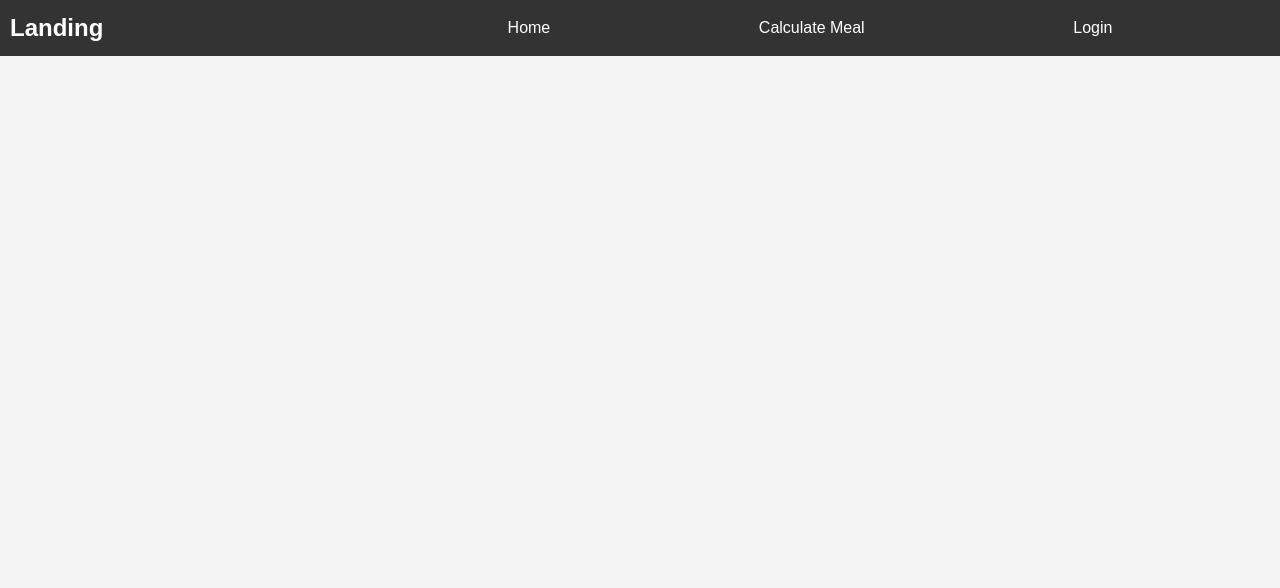
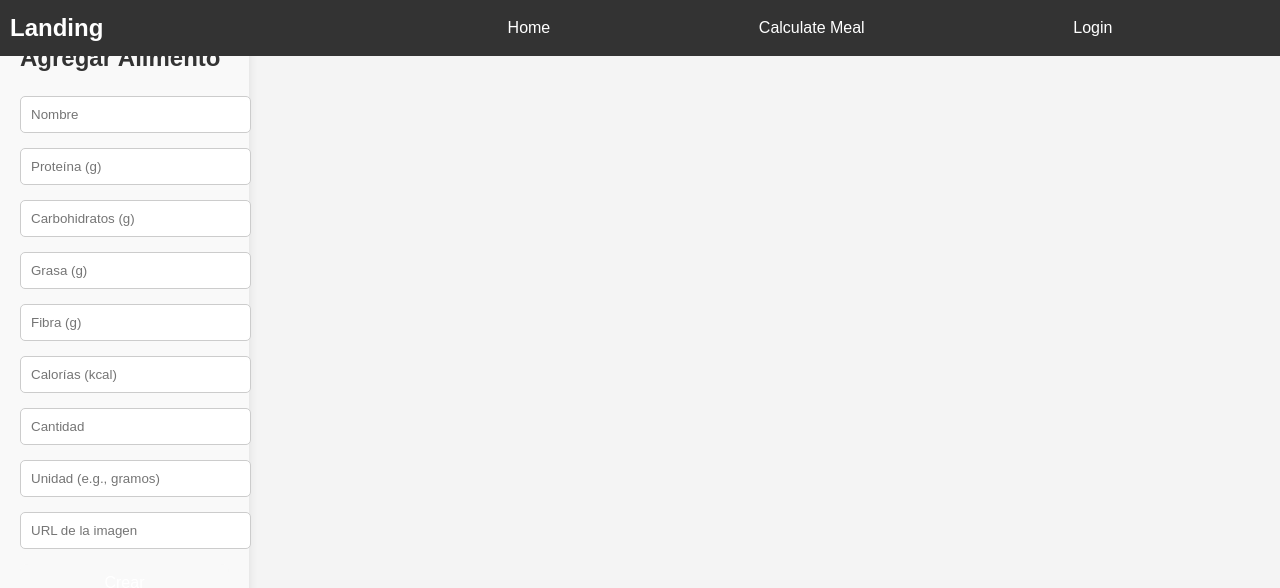
Before and after one commit to Cristianp24/FoodProject, a React (Vite) app in the folder frontend/: page /create-food in a window 1280 px wide. Shown: the top 588 px of the page. Built offline with nearby package versions, Linux system fonts and the light colour scheme.

Commit message:
Admin Roles

```diff
--- a/frontend/src/App.jsx
+++ b/frontend/src/App.jsx
@@ -11,8 +11,9 @@ import MealDetails from './views/mealDetail/mealDetails';
 import SignUp from './views/Form/SigIn';
 import RequestPasswordReset from './views/Form/RequestPasswordReset.jsx';
 import ResetPassword from './views/Form/ResetPassword.jsx';
+import Dashboard from './views/Dashboard/Dashboard.jsx';
+import FoodForm from './views/Dashboard/Components/FoodsTab/FoodForm.jsx';
 import './App.css';
-import Dashboard from './views/Dashboard/Dashboard.jsx';
 function App() {
   //const location = useLocation(); // Use useLocation to determine the path
 
@@ -30,6 +31,7 @@ function App() {
           <Route path="/request-password-reset" element={<RequestPasswordReset />} />
           <Route path="/reset-password/:token" element={<ResetPassword />} />
           <Route path="/home" element={<Home />} />
+          <Route path="/create-food" element={<FoodForm />} />
           <Route path="/create-meal" element={<CreateMeal />} />
           <Route path="/meals/:mealId" element={<MealDetails />} />
           <Route path="/meals/users" element={<UserMeals />} />
--- a/frontend/src/components/NavBar/Navbar.jsx
+++ b/frontend/src/components/NavBar/Navbar.jsx
@@ -1,32 +1,38 @@
 import React, { useState, useEffect } from 'react';
 import { useNavigate } from 'react-router-dom';
+import { jwtDecode } from 'jwt-decode'; // Importa correctamente jwtDecode
 import './Navbar.css';
-import {jwtDecode} from 'jwt-decode';
 
 const Navbar = () => {
   const [isOpen, setIsOpen] = useState(false);
   const [isAuthenticated, setIsAuthenticated] = useState(false);
+  const [isAdmin, setIsAdmin] = useState(false); // Nuevo estado para verificar rol de admin
   const navigate = useNavigate();
-
-
 
   const checkAuth = () => {
     const token = localStorage.getItem('token');
     if (token) {
+      const decodedToken = jwtDecode(token);
       setIsAuthenticated(true);
+      setIsAdmin(decodedToken.role === 'admin'); // Verifica si el rol es 'admin'
     } else {
       setIsAuthenticated(false);
+      setIsAdmin(false);
     }
   };
 
   useEffect(() => {
     const token = window.location.hash.split('#')[1];
     if (token) {
-      const decodedToken = jwtDecode(token); // Decodificar el token
-      const userId = decodedToken.id || decodedToken.sub; // Asignar userId
+      const decodedToken = jwtDecode(token);
+      const userId = decodedToken.id || decodedToken.sub;
+      const userRole = decodedToken.role; // Obtén el rol del token
+
       localStorage.setItem('token', token);
-      localStorage.setItem('userId', userId); // Almacenar el userId
-      window.location.hash = ''; // Eliminar el token de la URL
+      localStorage.setItem('userId', userId);
+      localStorage.setItem('userRole', userRole); // Almacena el rol
+      setIsAdmin(userRole === 'admin'); // Establece el estado si es admin
+      window.location.hash = '';
     }
   }, []);
 
@@ -40,14 +46,11 @@ const Navbar = () => {
 
   const handleLogout = async () => {
     try {
-      // Eliminar el token del localStorage
       localStorage.removeItem('token');
       localStorage.removeItem('userId');
-
-      // Actualizar el estado de autenticación
+      localStorage.removeItem('userRole'); // Elimina el rol del almacenamiento
       setIsAuthenticated(false);
-
-      // Redirigir al usuario a la página de login
+      setIsAdmin(false);
       navigate('/login');
     } catch (error) {
       console.error('Error al realizar logout:', error);
@@ -64,7 +67,8 @@ const Navbar = () => {
         <a href="/create-meal" className="nav-link">Calculate Meal</a>
         {isAuthenticated ? (
           <>
-             <a href="/meals/users" className="nav-link">Mis comidas</a>
+            <a href="/meals/users" className="nav-link">Mis comidas</a>
+            {isAdmin && <a href="/dashboard" className="nav-link">Dashboard</a>} {/* Muestra solo si es admin */}
             <button onClick={handleLogout} className="nav-link logout-button">
               Logout
             </button>
--- a/frontend/src/views/Dashboard/Components/FoodsTab/FoodForm.jsx
+++ b/frontend/src/views/Dashboard/Components/FoodsTab/FoodForm.jsx
@@ -1,16 +1,29 @@
-// FoodForm.jsx
 import React, { useState, useEffect } from 'react';
 import axios from 'axios';
 import './FoodForm.css';
 
 const FoodForm = ({ food, onClose, onFoodUpdated }) => {
   const [name, setName] = useState('');
-  const [nutritionalValue, setNutritionalValue] = useState('');
+  const [protein, setProtein] = useState('');
+  const [carbohydrates, setCarbohydrates] = useState('');
+  const [fat, setFat] = useState('');
+  const [fiber, setFiber] = useState('');
+  const [calories, setCalories] = useState('');
+  const [quanty, setQuanty] = useState('');
+  const [unit, setUnit] = useState('');
+  const [imageUrl, setImageUrl] = useState('');
 
   useEffect(() => {
     if (food) {
       setName(food.name);
-      setNutritionalValue(food.nutritionalValue);
+      setProtein(food.protein);
+      setCarbohydrates(food.carbohydrates);
+      setFat(food.fat);
+      setFiber(food.fiber);
+      setCalories(food.calories);
+      setQuanty(food.quanty);
+      setUnit(food.unit);
+      setImageUrl(food.imageUrl);
     }
   }, [food]);
 
@@ -19,44 +32,90 @@ const FoodForm = ({ food, onClose, onFoodUpdated }) => {
     const token = localStorage.getItem('token');
     try {
       if (food) {
-        // Edit existing food
-        await axios.put(`http://localhost:3000/foods/${food.id}`, { name, nutritionalValue }, {
+        await axios.put(`http://localhost:3000/foods/${food.id}`, { name, protein, carbohydrates, fat, fiber, calories, quanty, unit, imageUrl }, {
           headers: { Authorization: `Bearer ${token}` }
         });
-        onFoodUpdated(prevFoods => prevFoods.map(f => f.id === food.id ? { ...f, name, nutritionalValue } : f));
+        onFoodUpdated('¡Alimento actualizado exitosamente!');
       } else {
-        // Create new food
-        const response = await axios.post('http://localhost:3000/foods', { name, nutritionalValue }, {
+        const response = await axios.post('http://localhost:3000/foods', { name, protein, carbohydrates, fat, fiber, calories, quanty, unit, imageUrl }, {
           headers: { Authorization: `Bearer ${token}` }
         });
-        onFoodUpdated(prevFoods => [...prevFoods, response.data]);
+        onFoodUpdated('¡Alimento creado exitosamente!');
       }
       onClose();
     } catch (error) {
-      console.error('Error saving food:', error.message);
+      console.error('Error al guardar el alimento:', error.message);
     }
   };
 
   return (
     <div className="food-form">
-      <h2>{food ? 'Edit Food' : 'Add Food'}</h2>
+      <h2>{food ? 'Editar Alimento' : 'Agregar Alimento'}</h2>
       <form onSubmit={handleSubmit}>
         <input
           type="text"
-          placeholder="Food Name"
+          placeholder="Nombre"
           value={name}
           onChange={(e) => setName(e.target.value)}
           required
         />
         <input
-          type="text"
-          placeholder="Nutritional Value"
-          value={nutritionalValue}
-          onChange={(e) => setNutritionalValue(e.target.value)}
+          type="number"
+          placeholder="Proteína (g)"
+          value={protein}
+          onChange={(e) => setProtein(e.target.value)}
           required
         />
-        <button type="submit">{food ? 'Update' : 'Create'}</button>
-        <button type="button" onClick={onClose}>Cancel</button>
+        <input
+          type="number"
+          placeholder="Carbohidratos (g)"
+          value={carbohydrates}
+          onChange={(e) => setCarbohydrates(e.target.value)}
+          required
+        />
+        <input
+          type="number"
+          placeholder="Grasa (g)"
+          value={fat}
+          onChange={(e) => setFat(e.target.value)}
+          required
+        />
+        <input
+          type="number"
+          placeholder="Fibra (g)"
+          value={fiber}
+          onChange={(e) => setFiber(e.target.value)}
+          required
+        />
+        <input
+          type="number"
+          placeholder="Calorías (kcal)"
+          value={calories}
+          onChange={(e) => setCalories(e.target.value)}
+          required
+        />
+        <input
+          type="number"
+          placeholder="Cantidad"
+          value={quanty}
+          onChange={(e) => setQuanty(e.target.value)}
+          required
+        />
+        <input
+          type="text"
+          placeholder="Unidad (e.g., gramos)"
+          value={unit}
+          onChange={(e) => setUnit(e.target.value)}
+          required
+        />
+        <input
+          type="text"
+          placeholder="URL de la imagen"
+          value={imageUrl}
+          onChange={(e) => setImageUrl(e.target.value)}
+        />
+        <button type="submit">{food ? 'Actualizar' : 'Crear'}</button>
+        <button type="button" onClick={onClose}>Cancelar</button>
       </form>
     </div>
   );
--- a/frontend/src/views/Dashboard/Dashboard.jsx
+++ b/frontend/src/views/Dashboard/Dashboard.jsx
@@ -6,18 +6,47 @@ import './Dashboard.css';
 
 const Dashboard = () => {
   const [activeTab, setActiveTab] = useState('users');
+  const [isFoodFormOpen, setIsFoodFormOpen] = useState(false);
+  const [selectedFood, setSelectedFood] = useState(null);
+  const [successMessage, setSuccessMessage] = useState('');
+
+  // Función para abrir el formulario de alimentos
+  const handleOpenFoodForm = (food) => {
+    setSelectedFood(food);
+    setIsFoodFormOpen(true);
+  };
+
+  // Función para cerrar el formulario de alimentos
+  const handleCloseFoodForm = () => {
+    setIsFoodFormOpen(false);
+    setActiveTab('foods'); // Cambia a la pestaña de alimentos al cerrar el formulario
+  };
+
+  const handleFoodUpdated = (message) => {
+    setIsFoodFormOpen(false);
+    setActiveTab('foods');
+    setSuccessMessage(message); // Muestra el mensaje de éxito
+  };
 
   const renderTabContent = () => {
-    switch (activeTab) {
-      case 'users':
-        return <UsersTab />;
-      case 'foods':
-        return <FoodsTab />;
-      case 'profile':
-        return <ProfileTab />;
-      default:
-        return null;
+    if (isFoodFormOpen) {
+      return (
+        <FoodForm
+          food={selectedFood}
+          onClose={handleCloseFoodForm}
+          onFoodUpdated={() => handleFoodUpdated('¡Alimento creado/actualizado exitosamente!')}
+        />
+      );
     }
+
+    return (
+      <>
+        {successMessage && <div className="success-message">{successMessage}</div>}
+        {activeTab === 'users' && <UsersTab />}
+        {activeTab === 'foods' && <FoodsTab onAddFood={() => handleOpenFoodForm(null)} onEditFood={handleOpenFoodForm} />}
+        {activeTab === 'profile' && <ProfileTab />}
+      </>
+    );
   };
 
   return (
--- a/frontend/src/views/Form/Login.jsx
+++ b/frontend/src/views/Form/Login.jsx
@@ -37,6 +37,7 @@ const Login = () => {
 
             localStorage.setItem('token', data.token);
             localStorage.setItem('userId', userId);
+            localStorage.setItem('userRole', decodedToken.role);
 
             navigate('/home');
           } catch (decodeError) {
```
Also changed, not shown: frontend/src/views/Dashboard/Components/FoodsTab/FoodsTab.jsx (+43 -34 lines).
